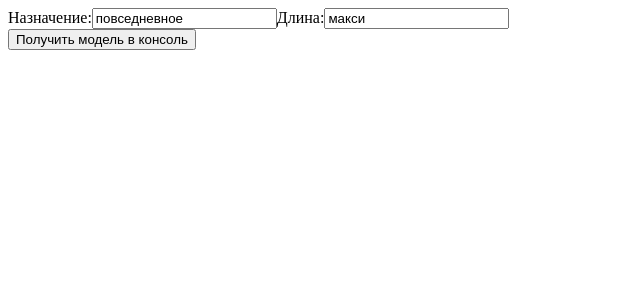
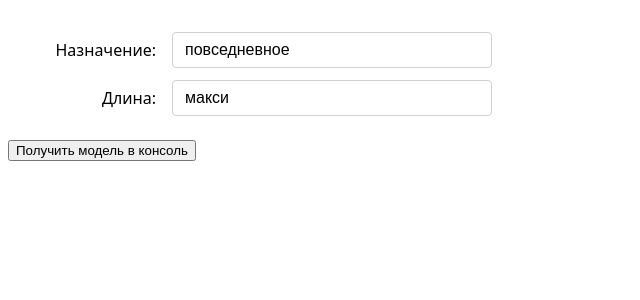
Before and after one commit to makesnosense/selsup_test_task, a React (Vite) app: page / in a window 1280 px wide. Shown: the top 300 px of the page, without its empty margins (0-640 px from the left). Built offline with nearby package versions, Linux system fonts and the light colour scheme.

Commit message:
feat(ParamEditor): add styling to the component

```diff
--- a/src/ParamEditor.tsx
+++ b/src/ParamEditor.tsx
@@ -32,6 +32,39 @@ interface ParamInputProps {
   onChange: (value: string) => void;
 }
 
+const styles = {
+  editor: {
+    display: "flex",
+    flexDirection: "column",
+    gap: "12px",
+    padding: "24px 8px",
+    fontFamily: "system-ui, sans-serif",
+    fontSize: "1rem",
+  },
+  param: {
+    display: "grid",
+    gridTemplateColumns: "140px 1fr",
+    alignItems: "center",
+    gap: "16px",
+  },
+  paramLabel: {
+    overflow: "hidden",
+    textOverflow: "ellipsis",
+    whiteSpace: "nowrap",
+    fontWeight: "500",
+    textAlign: "right",
+  },
+  paramInput: {
+    boxSizing: "border-box",
+    width: "100%",
+    maxWidth: "320px",
+    padding: "8px 12px",
+    border: "1px solid #d0d0d0",
+    borderRadius: "4px",
+    fontSize: "inherit",
+  },
+} as const;
+
 function ParamInput({ param, value, onChange }: ParamInputProps) {
   // extensible: we can add new cases here later, if new param types appear
   switch (param.type) {
@@ -41,6 +74,7 @@ function ParamInput({ param, value, onChange }: ParamInputProps) {
           type="text"
           value={value}
           onChange={(event) => onChange(event.target.value)}
+          style={styles.paramInput}
         />
       );
     default:
@@ -86,15 +120,17 @@ export default class ParamEditor extends React.Component<
 
   render() {
     return (
-      <div>
+      <div style={styles.editor}>
         {this.props.params.map((param) => {
           const paramValueFromState = this.state.paramValues.find(
             (paramValue) => paramValue.paramId === param.id,
           );
 
           return (
-            <label key={param.id}>
-              {param.name}:
+            <label key={param.id} style={styles.param}>
+              <span style={styles.paramLabel} title={param.name}>
+                {param.name}:
+              </span>
               <ParamInput
                 param={param}
                 value={paramValueFromState?.value ?? ""}
```
